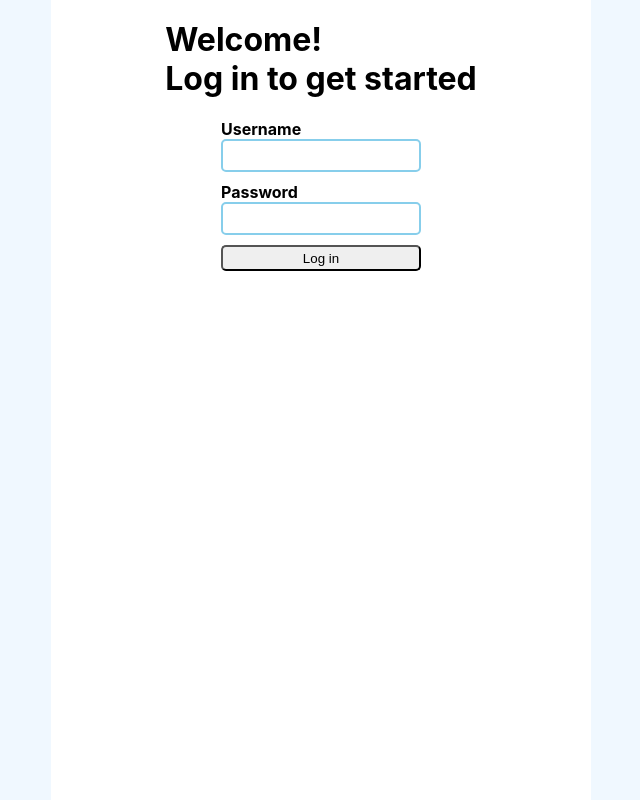
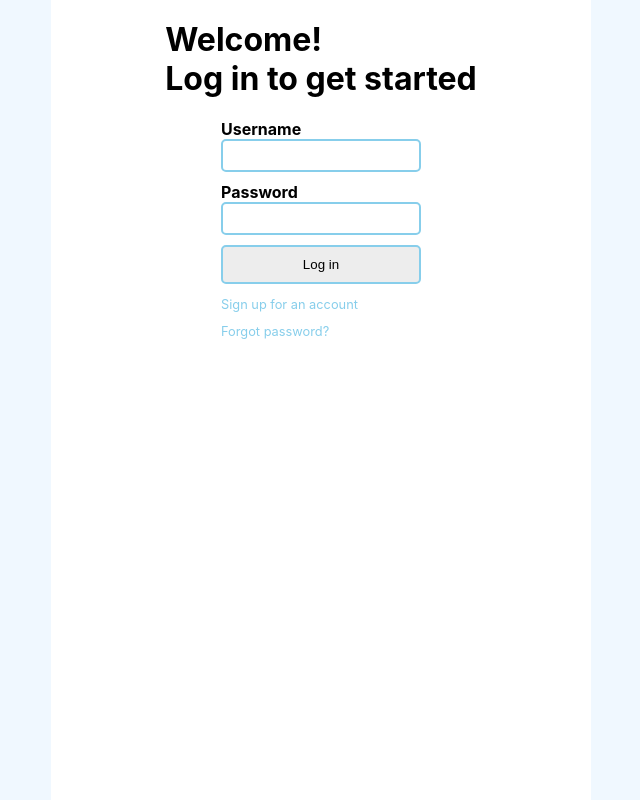
Before and after one commit to smjcrane/coursera-capstone-frontend, a React (Create React App) app: page / in a window 1280 px wide. Shown: the whole page, without its empty margins (339-979 px from the left). Built offline with nearby package versions, Linux system fonts and the light colour scheme.

Commit message:
styled button and added smol links for forgot password and create account

```diff
--- a/src/App.css
+++ b/src/App.css
@@ -1,3 +1,5 @@
+@import "./inputs/inputs.css";
+
 body {
   background-color: aliceblue;
 }
--- a/src/inputs/Button.js
+++ b/src/inputs/Button.js
@@ -2,11 +2,10 @@ import React from 'react'
 import './inputs.css'
 
 function Button(props){
-    return (<div className="input-field-container">
-        <input
-            className="button"
-            type="button"
-            value={props.text} />
+    return (<div className="input-field-container" tabIndex={-1}>
+        <button>
+            {props.text}
+        </button>
     </div>);
 }
 
--- a/src/inputs/Login.js
+++ b/src/inputs/Login.js
@@ -2,6 +2,7 @@ import React from "react";
 import Username from "./Username";
 import Password from "./Password";
 import Button from "./Button";
+import SmolLink from "./SmolLink";
 
 function Login() {
     return (
@@ -9,6 +10,8 @@ function Login() {
             <Username/>
             <Password/>
             <Button text={"Log in"}/>
+            <SmolLink text={"Sign up for an account"}/>
+            <SmolLink text={"Forgot password?"}/>
         </div>
     );
 }
--- a/src/inputs/Password.js
+++ b/src/inputs/Password.js
@@ -2,7 +2,7 @@ import React from 'react'
 import './inputs.css'
 
 function Password(){
-    return (<div className="input-field-container">
+    return (<div className="input-field-container" tabIndex={-1}>
         <label
             htmlFor="password">
             Password
--- /dev/null
+++ b/src/inputs/SmolLink.js
@@ -0,0 +1,15 @@
+import React from 'react'
+import './inputs.css'
+
+function SmolLink(props){
+    return (<div className="input-field-container">
+        <p
+            className="smol-link"
+            tabIndex={0}
+        >
+            {props.text}
+        </p>
+    </div>);
+}
+
+export default SmolLink;
--- a/src/inputs/Username.js
+++ b/src/inputs/Username.js
@@ -2,7 +2,7 @@ import React from 'react'
 import './inputs.css'
 
 function Username(){
-    return (<div className="input-field-container">
+    return (<div className="input-field-container" tabIndex={-1}>
         <label
             htmlFor="username">
             Username
--- a/src/inputs/inputs.css
+++ b/src/inputs/inputs.css
@@ -21,7 +21,7 @@ label{
     border-color: var(--color-primary);
 }
 
-.username:hover, .username:focus, .password:hover, .password:focus{
+.username:hover, .username:focus, .password:hover, .password:focus, button:hover, button:focus{
     outline: none;
     border-color: var(--color-accent);
 }
@@ -33,12 +33,25 @@ div .input-field-container{
     justify-content: space-between;
 }
 
-.button{
-    height: 2em;
-    width: 100%;
+button {
+    border-style: solid;
+    background: #ededed;
+    border-width: 2px;
+    padding: 10px 30px;
     border-radius: 5px;
+    border-color: var(--color-primary);
+    cursor: pointer;
 }
 
-.button:active, .button:focus{
+.smol-link {
+    display: inline-block;
+    margin-bottom: 0px;
+    font-size: 0.8em;
+    color: var(--color-primary)
+}
+
+.smol-link:hover, .smol-link:focus{
+    color: var(--color-accent);
+    text-decoration: underline;
     outline: none;
 }
```
